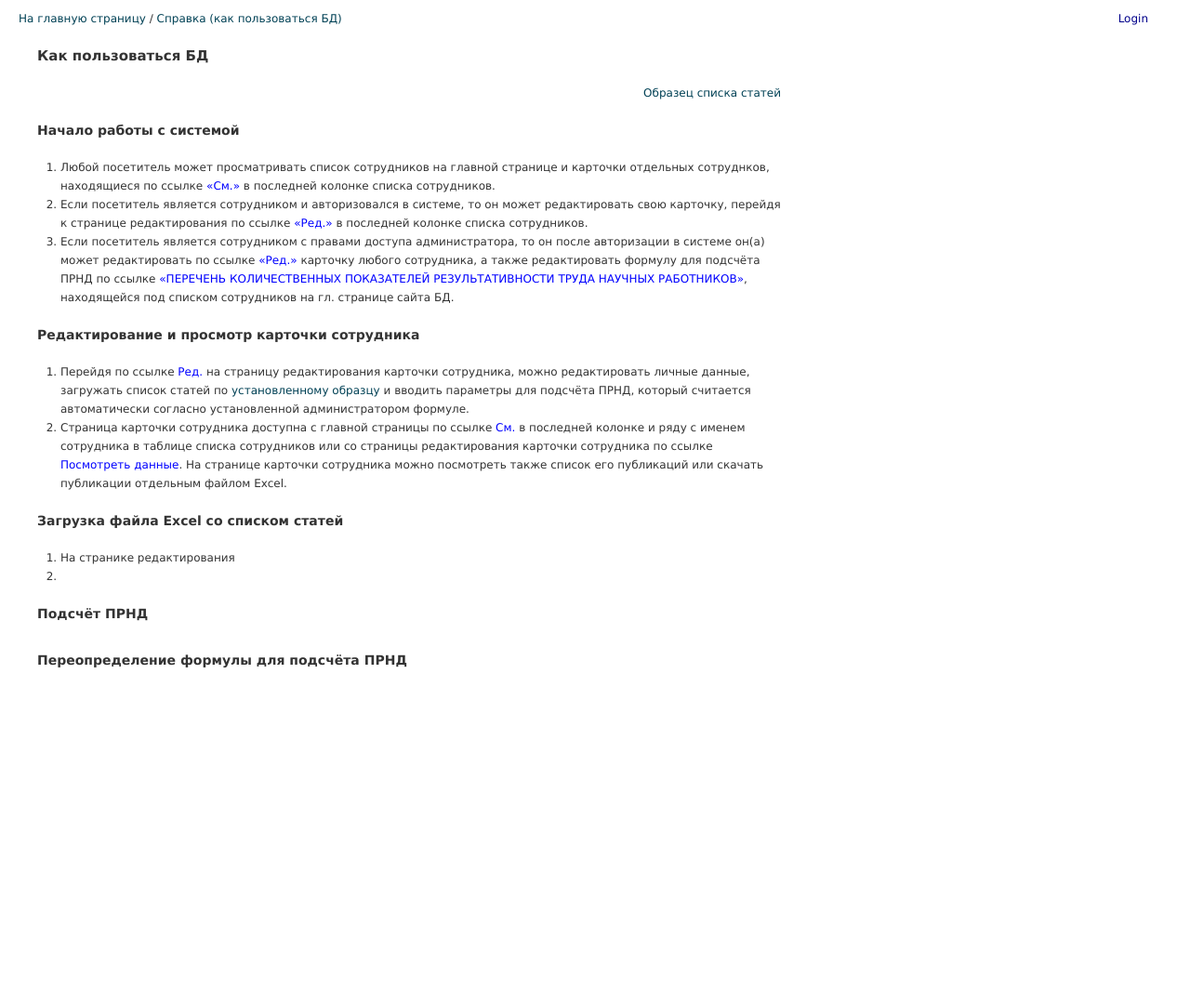
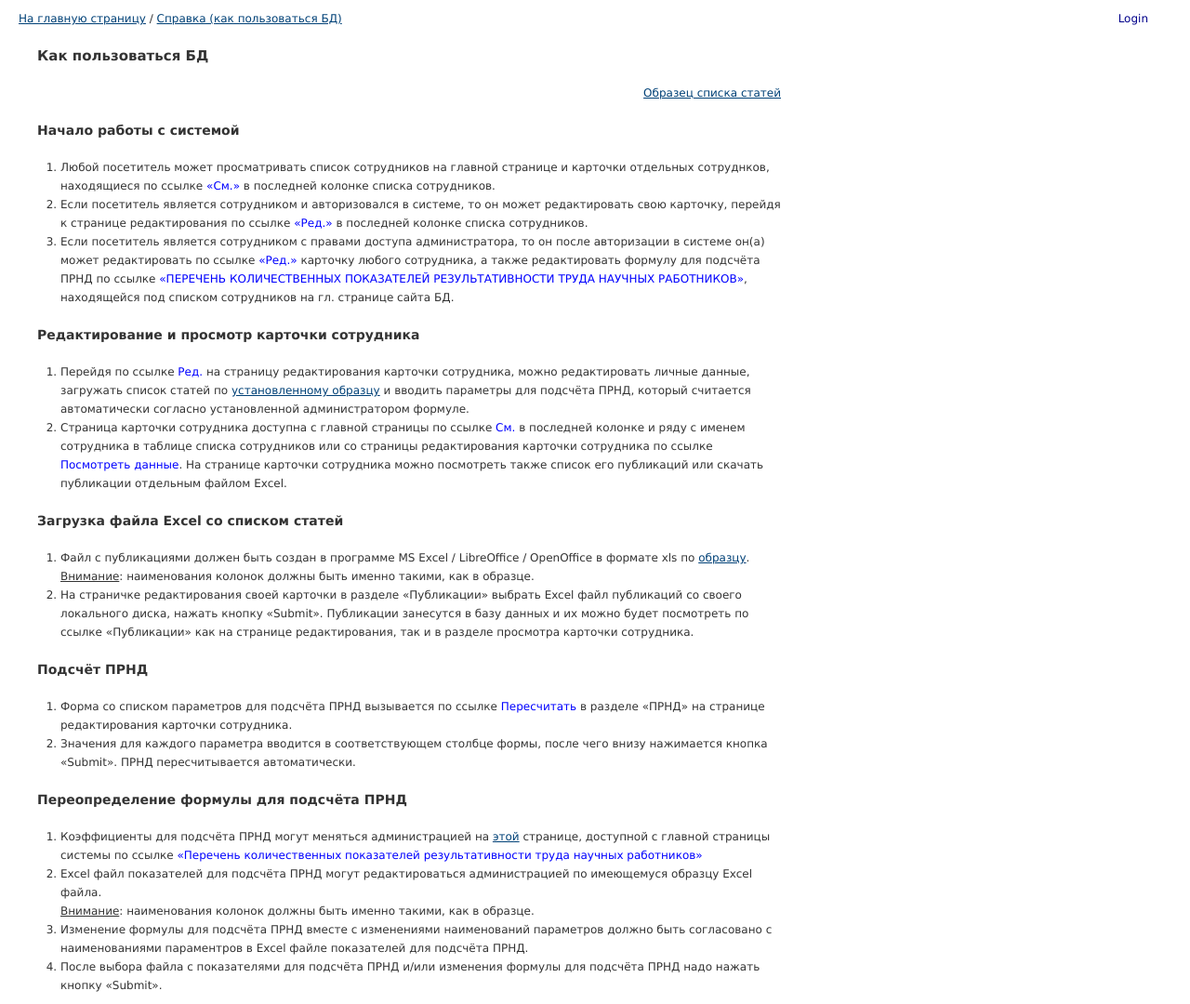
Before and after one commit to sferukshtu/hppi, a Python web app: template app/templates/help.html in a window 1280 px wide. Shown: the whole page at 93% size. Before the commit the page ends 718 px from the top, so only its background shows below. Run offline with Jinja, Linux system fonts and the light colour scheme; the template is opened without the code that fills it, so the values that code supplies are empty.

Commit message:
help page updated

```diff
--- a/app/static/css/hppi.css
+++ b/app/static/css/hppi.css
@@ -12,6 +12,7 @@ h2 {
 div.dataTables_wrapper {
         margin-bottom: 3em;
     }
+
 .boxed {
   -moz-border-radius: 7px;
   -khtml-border-radius: 7px;
@@ -81,8 +82,8 @@ div.dataTables_wrapper {
   background:#fff
 }
 a:link,a:visited {
-    color: #004155;
-    text-decoration: none;
+    color: #004177;
+    text-decoration: underline;
 }
 a:hover,a:active {
     color: #999; text-decoration: none;
--- a/app/templates/help.html
+++ b/app/templates/help.html
@@ -6,7 +6,7 @@ td {vertical-align: text-top;}
 <div style="margin:5px 40px 10px 40px; width:800px">
 <h1>Как пользоваться БД</h1>
     <div align="right">
-        <a href=/templates/>Образец списка статей</a>
+        <a href=/pubs_template/>Образец списка статей</a>
     </div>
 <h2>Начало работы с системой</h2>
 <ol>
@@ -22,14 +22,22 @@ td {vertical-align: text-top;}
 </ol>
 <h2>Загрузка файла Excel со списком статей</h2>
 <ol>
-<li>На странике редактирования
-<li>
+<li>Файл с публикациями должен быть создан в программе MS Excel / LibreOffice / OpenOffice в формате xls по <a href=/pubs_template/>образцу</a>.<br>
+<u>Внимание</u>: наименования колонок должны быть именно такими, как в образце.
+<li>На страничке редактирования своей карточки в разделе «Публикации» выбрать Excel файл публикаций со своего локального диска, нажать кнопку «Submit». Публикации занесутся в базу данных и их можно будет посмотреть по ссылке «Публикации» как на странице редактирования, так и в разделе просмотра карточки сотрудника.
 </ol>
 <h2>Подсчёт ПРНД</h2>
 <ol>
+<li>Форма со списком параметров для подсчёта ПРНД вызывается по ссылке <font color=blue>Пересчитать</font> в разделе «ПРНД» на странице редактирования карточки сотрудника.
+<li>Значения для каждого параметра вводится в соответствующем столбце формы, после чего внизу нажимается кнопка «Submit». ПРНД пересчитывается автоматически.
 </ol>
 <h2>Переопределение формулы для подсчёта ПРНД</h2>
 <ol>
+<li>Коэффициенты для подсчёта ПРНД могут меняться администрацией на <a href=/on_rating/>этой</a> странице, доступной с главной страницы системы по ссылке <font color=blue>«Перечень количественных показателей результативности труда научных работников»</font>
+<li>Excel файл показателей для подсчёта ПРНД могут редактироваться администрацией по имеющемуся образцу Excel файла.<br>
+<u>Внимание</u>: наименования колонок должны быть именно такими, как в образце.
+<li>Изменение формулы для подсчёта ПРНД вместе с изменениями наименований параметров должно быть согласовано с наименованиями параментров в Excel файле показателей для подсчёта ПРНД.
+<li>После выбора файла с показателями для подсчёта ПРНД и/или изменения формулы для подсчёта ПРНД надо нажать кнопку «Submit».
 </ol>
 </ol>
 </div>
--- a/app/templates/on_rating.html
+++ b/app/templates/on_rating.html
@@ -42,7 +42,8 @@ td {vertical-align: text-top;}
 		{% if current_user.is_authenticated and current_user.access == 2 %}
 		<tr><td><b>Загрузить другой файл показателей для подсчёта ПРНД:</b></td><td>{{ cform.defs }}</td></tr>
 		{% endif %}
-		<tr><td colspan=2><b>Формула для подсчёта ПРНД:</b> (<a href=/on_rating/>перегрузите страницу</a>, если формула поменялась)<br>
+		<tr><td colspan=2><b>Формула для подсчёта ПРНД:</b> <br>
+		(<a href=/on_rating/><b>перегрузите страницу</b></a>, если формула или файл показателей для подсчёта ПРНД поменялись)<br>
 	    ПРНД =
 	    {% if current_user.is_authenticated and current_user.access == 2 %}
 	    {{ cform.prnd(class_="long") }}
```
Also changed, not shown: app/views.py (+10 -4 lines), 1 other file.
